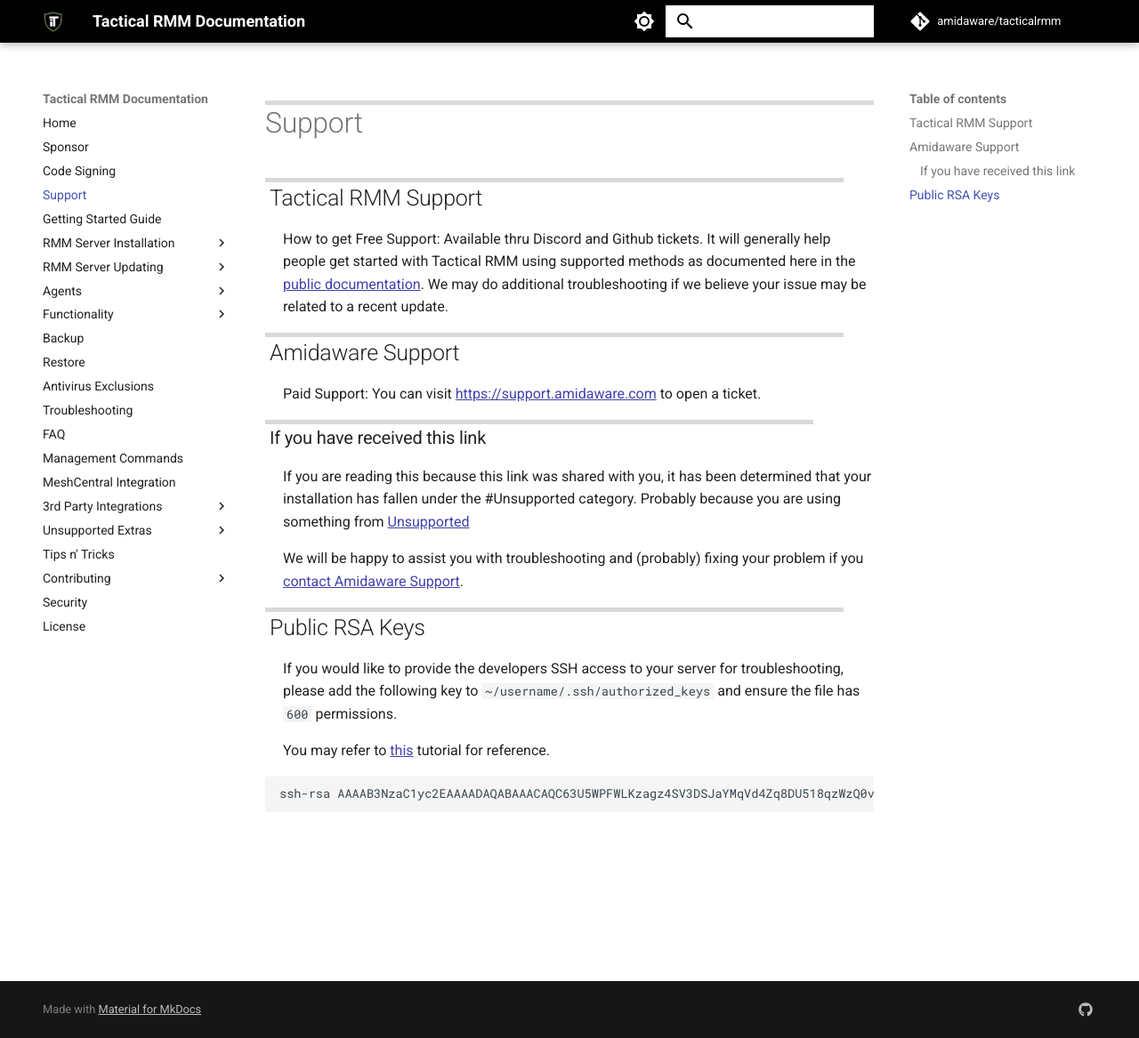
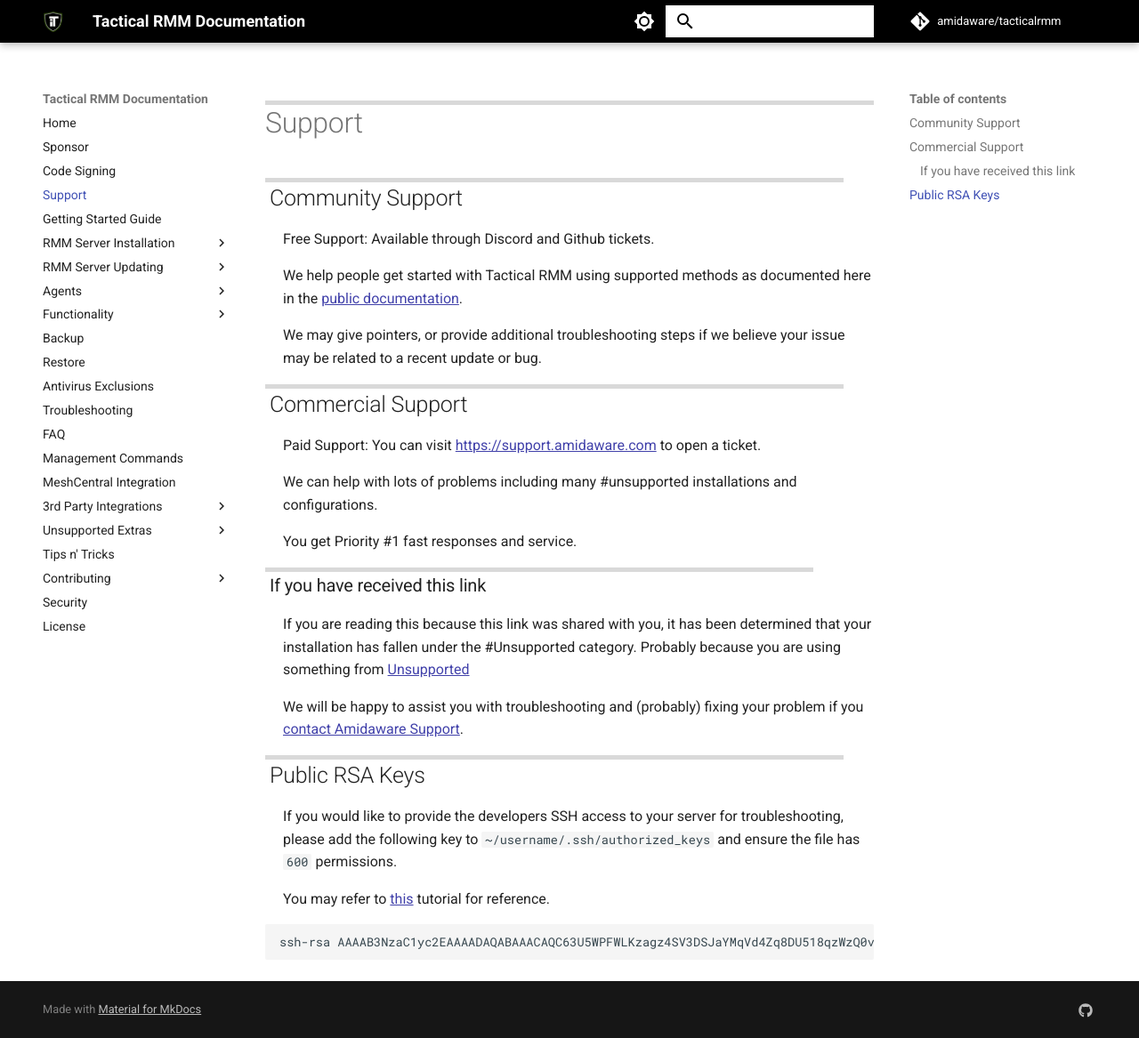
Before and after one commit to amidaware/trmm-docs, an MkDocs documentation site: the page built from docs/support.md, in a window 1280 px wide and 1167 px high. Shown: the whole window at 89% size. Built offline with MkDocs 1.6.1 and Material for MkDocs 9.7.7, drawn with Linux system fonts in a browser that asks for light colours; comment, search, counter and statistics services are not loaded.

Commit message:
fixing support community/commercial

```diff
--- a/docs/support.md
+++ b/docs/support.md
@@ -1,12 +1,20 @@
 # Support
 
-## Tactical RMM Support
+## Community Support
 
-How to get Free Support: Available thru Discord and Github tickets. It will generally help people get started with Tactical RMM using supported methods as documented here in the [public documentation](https://docs.tacticalrmm.com/). We may do additional troubleshooting if we believe your issue may be related to a recent update.
+Free Support: Available through Discord and Github tickets.
 
-## Amidaware Support
+We help people get started with Tactical RMM using supported methods as documented here in the [public documentation](https://docs.tacticalrmm.com/).
+
+We may give pointers, or provide additional troubleshooting steps if we believe your issue may be related to a recent update or bug.
+
+## Commercial Support
 
 Paid Support: You can visit <https://support.amidaware.com> to open a ticket.
+
+We can help with lots of problems including many #unsupported installations and configurations.
+
+You get Priority #1 fast responses and service.
 
 ### If you have received this link
 
```
